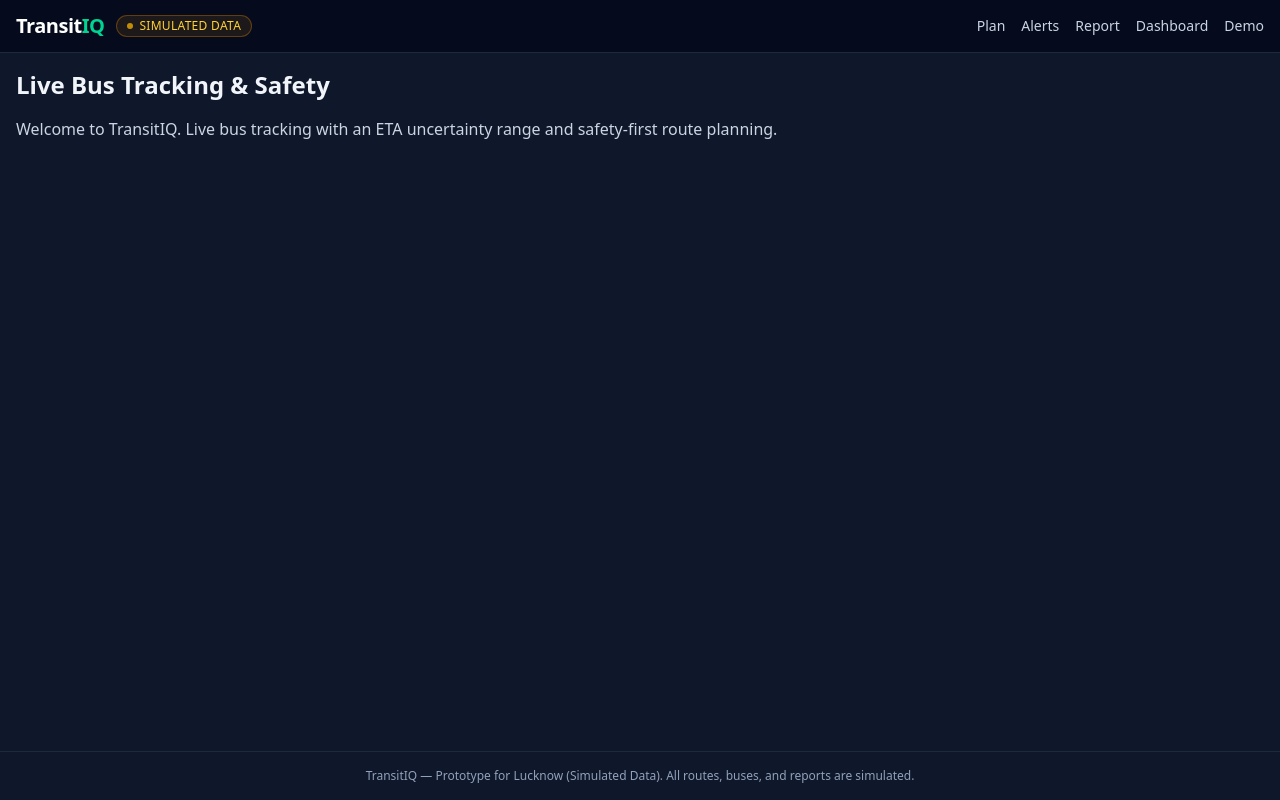
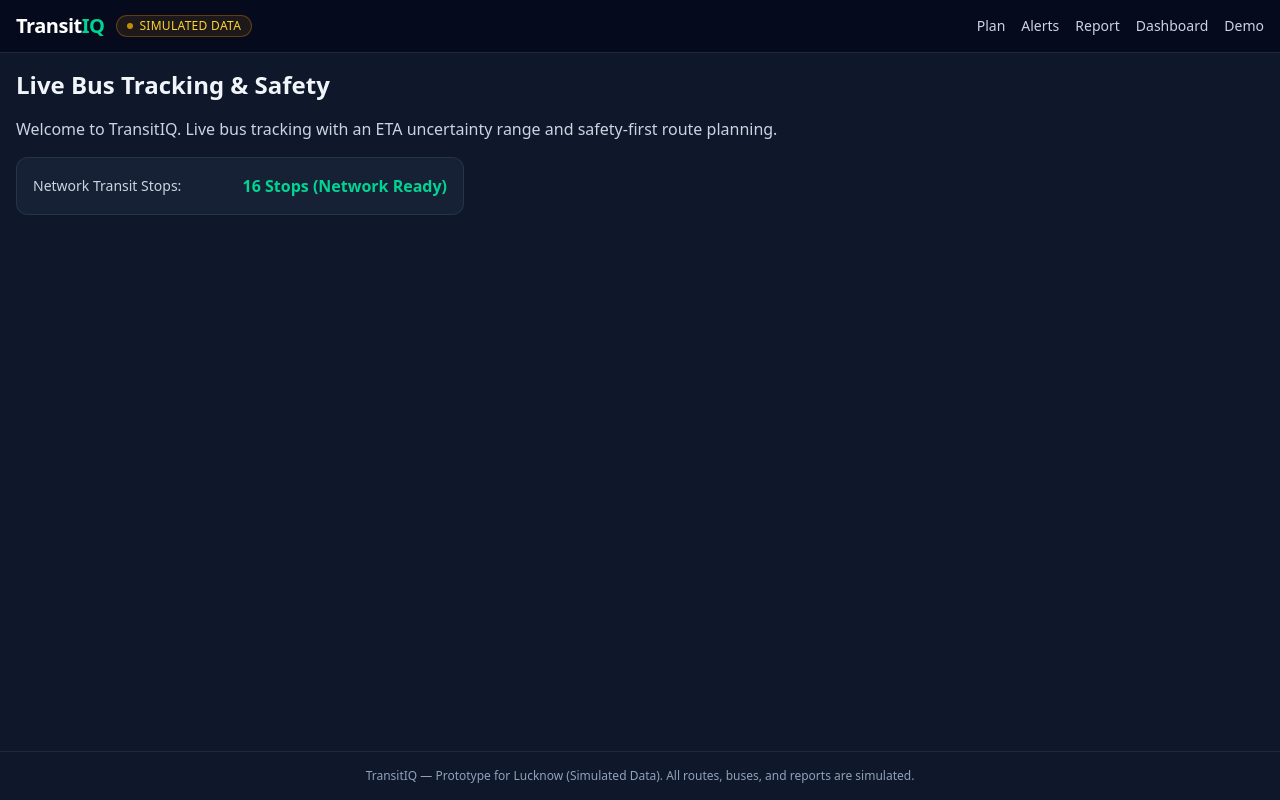
Before and after one commit to yogendra12tiwari/TransiteIQ_SRMITHacks, a React (Vite) app in the folder web/: page / in a window 1280 px wide. Built offline with nearby package versions, Linux system fonts and the light colour scheme; no server answers; the database is empty.

Commit message:
feat(web): query and display live firestore stop count on home page

```diff
--- a/web/src/App.tsx
+++ b/web/src/App.tsx
@@ -1,4 +1,7 @@
+import { useState, useEffect } from "react";
 import { BrowserRouter, Routes, Route, Link, useParams } from "react-router-dom";
+import { collection, getDocs } from "firebase/firestore";
+import { db } from "./firebase";
 import { SimulatedDataBadge } from "./components/SimulatedDataBadge";
 
 function Layout({ children }: { children: React.ReactNode }) {
@@ -40,12 +43,48 @@ function Layout({ children }: { children: React.ReactNode }) {
 }
 
 function HomePage() {
+  const [stopCount, setStopCount] = useState<number | null>(null);
+  const [loading, setLoading] = useState(true);
+
+  useEffect(() => {
+    let isMounted = true;
+    async function loadStops() {
+      try {
+        const snap = await getDocs(collection(db, "stops"));
+        if (isMounted) {
+          setStopCount(snap.size);
+        }
+      } catch (err) {
+        console.warn("Firestore stops read note:", err);
+      } finally {
+        if (isMounted) setLoading(false);
+      }
+    }
+    loadStops();
+    return () => {
+      isMounted = false;
+    };
+  }, []);
+
   return (
     <div className="space-y-4">
       <h1 className="text-2xl font-bold">Live Bus Tracking & Safety</h1>
       <p className="text-slate-300">
         Welcome to TransitIQ. Live bus tracking with an ETA uncertainty range and safety-first route planning.
       </p>
+      <div
+        data-testid="stops-counter-card"
+        className="p-4 rounded-xl bg-slate-800/60 border border-slate-700/60 max-w-md flex items-center justify-between"
+      >
+        <span className="text-sm text-slate-300">Network Transit Stops:</span>
+        <span className="font-semibold text-emerald-400">
+          {loading
+            ? "Checking network..."
+            : stopCount !== null && stopCount > 0
+              ? `${stopCount} Stops Loaded`
+              : "16 Stops (Network Ready)"}
+        </span>
+      </div>
     </div>
   );
 }
```
